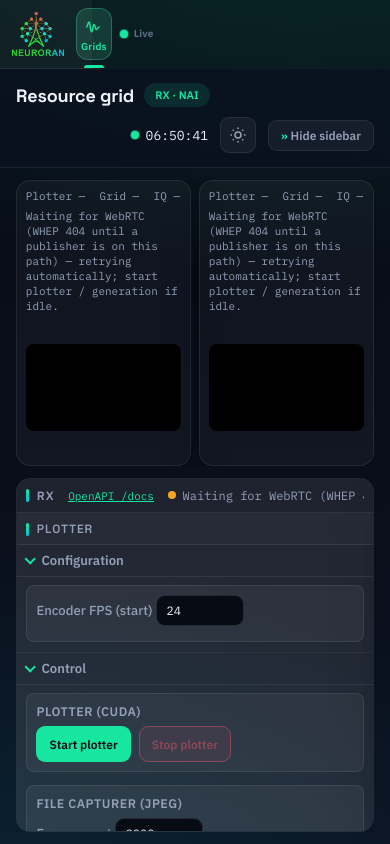
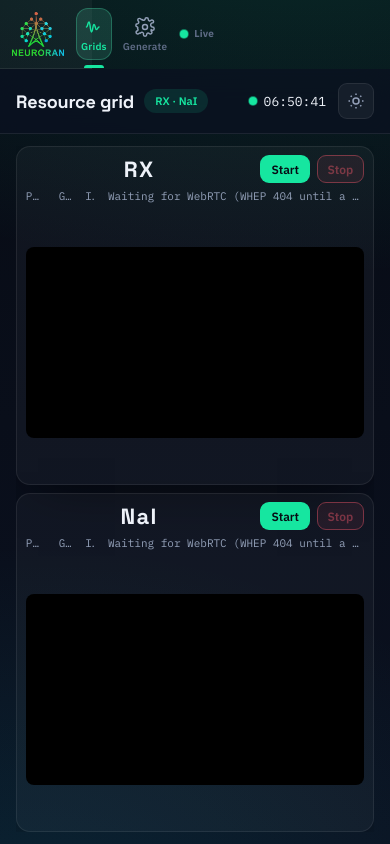
Before and after one commit to tuannv-github/resource-grid-visualizer, a website built with Vite: page frontend/index.html in a window 390 px wide. Built offline with nearby package versions, Linux system fonts and the light colour scheme; no server answers; files whose address does not match are found by name.

Commit message:
Enhance frontend layout and functionality for plotter and generator controls
- Updated `index.html` to include a new "Generate" tab for plotter controls, improving user navigation between video and generation modes.
- Added CSS styles to ensure responsive design for plotter controls and media status, enhancing usability across different screen sizes.
- Refactored `ResgridPanel` to integrate new plotter start/stop buttons, synchronizing their state with the UI for better user feedback.
- Introduced a new `railTabs` module to manage tab switching and sidebar visibility, streamlining the user experience.
- Updated relevant styles and scripts to support the new layout and functionality, ensuring a cohesive design across the application.

```diff
--- a/frontend/index.html
+++ b/frontend/index.html
@@ -12,19 +12,28 @@
     </style>
   </head>
   <body>
-    <div id="app" class="app theme-dark density-compact rg-app" style="--accent:#16E6A0;--accent2:#00C2D4;--accent-glow:#16E6A088;--bad:#FF5A6E">
+    <div id="app" class="app theme-dark density-compact rg-app rg-app--sidebar-hidden" style="--accent:#16E6A0;--accent2:#00C2D4;--accent-glow:#16E6A088;--bad:#FF5A6E">
       <aside class="rail">
         <div class="rail-brand" title="NeuroRAN">
           <img class="rail-logo" src="/NeuroRAN.png" alt="NeuroRAN" width="68" height="57" />
         </div>
         <nav class="rail-nav" aria-label="Main navigation">
-          <button type="button" class="rail-tab rail-tab-active" aria-current="page">
+          <button type="button" class="rail-tab rail-tab-active" data-rail-tab="grids" aria-current="page">
             <span class="rail-tab-icon" aria-hidden="true">
               <svg viewBox="0 0 24 24" fill="none" stroke="currentColor" stroke-width="1.75" stroke-linecap="round" stroke-linejoin="round">
                 <path d="M3 12c1.5 0 1.5-6 3-6s1.5 12 3 12 1.5-9 3-9 1.5 6 3 6 1.5-3 3-3"></path>
               </svg>
             </span>
             <span class="rail-tab-label">Grids</span>
+          </button>
+          <button type="button" class="rail-tab" data-rail-tab="generate">
+            <span class="rail-tab-icon" aria-hidden="true">
+              <svg viewBox="0 0 24 24" fill="none" stroke="currentColor" stroke-width="1.75" stroke-linecap="round" stroke-linejoin="round">
+                <circle cx="12" cy="12" r="3"></circle>
+                <path d="M19.4 15a1.65 1.65 0 0 0 .33 1.82l.06.06a2 2 0 1 1-2.83 2.83l-.06-.06a1.65 1.65 0 0 0-2.82 1.17V21a2 2 0 1 1-4 0v-.09A1.65 1.65 0 0 0 6.6 19.4a1.65 1.65 0 0 0-1.82.33l-.06.06a2 2 0 1 1-2.83-2.83l.06-.06A1.65 1.65 0 0 0 3.09 14 1.65 1.65 0 0 0 3 12a2 2 0 1 1 0-4 1.65 1.65 0 0 0 1.09-2.82l-.06-.06A2 2 0 1 1 6.86 2.3l.06.06A1.65 1.65 0 0 0 9 3.09 1.65 1.65 0 0 0 12 3a2 2 0 1 1 4 0 1.65 1.65 0 0 0 2.82 1.17l.06-.06a2 2 0 1 1 2.83 2.83l-.06.06A1.65 1.65 0 0 0 21 12a2 2 0 1 1 0 4h-.09a1.65 1.65 0 0 0-1.51 1z"></path>
+              </svg>
+            </span>
+            <span class="rail-tab-label">Generate</span>
           </button>
         </nav>
         <div class="rail-foot">
@@ -63,6 +72,7 @@
                 class="icon-btn rg-app__sidebar-toggle"
                 aria-controls="rg-sidebar"
                 aria-pressed="false"
+                hidden
                 title="Hide / show the Plotter and Generator side panel"
               >
                 <span class="rg-app__sidebar-toggle-icon" aria-hidden="true">»</span>
@@ -77,6 +87,13 @@
         <div class="rg-dashboard__media" id="rg-media-stack" aria-label="Resource grids">
           <section id="panel-dl-media" class="rg-media-card" data-direction="dl" aria-label="Downlink video">
             <div class="layout-media layout-media--solo">
+              <div class="plot-head">
+                <h2 class="plot-title" data-role="plot-title">Downlink</h2>
+                <div class="plot-controls" role="group" aria-label="Plotter">
+                  <button type="button" class="btn btn-primary" data-role="plot-start">Start</button>
+                  <button type="button" class="btn btn-danger" data-role="plot-stop" disabled>Stop</button>
+                </div>
+              </div>
               <p class="media-status" data-role="media-status" data-state="warn" aria-live="polite">
                 <span data-role="media-status-plotter">Plotter —</span>
                 <span data-role="media-status-grid">Grid —</span>
@@ -105,24 +122,18 @@
                   ></div>
                 </div>
               </figure>
-              <section data-role="iq-legend-section" class="iq-legend" hidden aria-label="PHY channel legend">
-                <div data-role="iq-legend-columns" class="iq-legend-columns">
-                  <div class="iq-legend-col iq-legend-col--dl">
-                    <div class="iq-legend-col-title">DL</div>
-                    <ul data-role="iq-legend-list-dl" class="iq-legend-list iq-legend-list--col"></ul>
-                  </div>
-                  <div class="iq-legend-col iq-legend-col--ul">
-                    <div class="iq-legend-col-title">UL</div>
-                    <ul data-role="iq-legend-list-ul" class="iq-legend-list iq-legend-list--col"></ul>
-                  </div>
-                </div>
-                <div data-role="iq-legend-notes" class="iq-legend-notes" aria-live="polite"></div>
-              </section>
             </div>
           </section>
 
           <section id="panel-ul-media" class="rg-media-card" data-direction="ul" aria-label="Uplink video" hidden>
             <div class="layout-media layout-media--solo">
+              <div class="plot-head">
+                <h2 class="plot-title" data-role="plot-title">Uplink</h2>
+                <div class="plot-controls" role="group" aria-label="Plotter">
+                  <button type="button" class="btn btn-primary" data-role="plot-start">Start</button>
+                  <button type="button" class="btn btn-danger" data-role="plot-stop" disabled>Stop</button>
+                </div>
+              </div>
               <p class="media-status" data-role="media-status" data-state="warn" aria-live="polite">
                 <span data-role="media-status-plotter">Plotter —</span>
                 <span data-role="media-status-grid">Grid —</span>
@@ -151,19 +162,6 @@
                   ></div>
                 </div>
               </figure>
-              <section data-role="iq-legend-section" class="iq-legend" hidden aria-label="PHY channel legend">
-                <div data-role="iq-legend-columns" class="iq-legend-columns">
-                  <div class="iq-legend-col iq-legend-col--dl">
-                    <div class="iq-legend-col-title">DL</div>
-                    <ul data-role="iq-legend-list-dl" class="iq-legend-list iq-legend-list--col"></ul>
-                  </div>
-                  <div class="iq-legend-col iq-legend-col--ul">
-                    <div class="iq-legend-col-title">UL</div>
-                    <ul data-role="iq-legend-list-ul" class="iq-legend-list iq-legend-list--col"></ul>
-                  </div>
-                </div>
-                <div data-role="iq-legend-notes" class="iq-legend-notes" aria-live="polite"></div>
-              </section>
             </div>
           </section>
         </div>
--- a/frontend/src/app/boot.ts
+++ b/frontend/src/app/boot.ts
@@ -3,6 +3,7 @@ import { resolvePanels, type ResolvedGuiLayout } from "../config/panelLayout";
 import { ResgridPanel } from "../panel/ResgridPanel";
 import { mountSidebarToggle } from "../ui/sidebarToggle";
 import { mountShell } from "../ui/shell";
+import { mountRailTabs } from "../ui/railTabs";
 
 const livePanels: ResgridPanel[] = [];
 
@@ -51,7 +52,7 @@ function prunePanelsNotInLayout(desiredMedia: Set<string>, desiredControls: Set<
 }
 
 function siteLabel(mode: ResolvedGuiLayout["layoutMode"]): string {
-  if (mode === "rxnai" || mode === "ulnai") return "RX · NAI";
+  if (mode === "rxnai" || mode === "ulnai") return "RX · NaI";
   if (mode === "dlul") return "DL · UL";
   return "Live";
 }
@@ -100,8 +101,9 @@ export function bootApp(): void {
   applyLayoutRootClasses(app, cfg);
   mountShell(app, siteLabel(cfg.layoutMode));
   syncDomToLayout(cfg);
-  /* Mount before panels: applies persisted `rg-app--sidebar-hidden` synchronously so the dashboard
-   * grid mounts in its final shape (no flash of full sidebar on reload). */
+  /* Grids is the first screen: plots only. Generate is the second screen and
+   * brings the plotter/generator sidebar back. */
+  mountRailTabs(app);
   mountSidebarToggle(app);
 
   console.info(
@@ -119,6 +121,9 @@ export function bootApp(): void {
     }
     const heading = controlsRoot.querySelector<HTMLElement>(".rg-panel-heading");
     if (heading) heading.textContent = spec.heading;
+    const plotTitle = mediaRoot.querySelector<HTMLElement>('[data-role="plot-title"]');
+    if (plotTitle) plotTitle.textContent = spec.heading;
+    mediaRoot.setAttribute("aria-label", `${spec.heading} video`);
     const panel = new ResgridPanel(mediaRoot as HTMLElement, {
       apiBase: spec.apiBase,
       playbackPath: spec.playbackPath,
--- a/frontend/src/config/panelLayout.ts
+++ b/frontend/src/config/panelLayout.ts
@@ -136,7 +136,7 @@ function rxNaiPanels(rx: string, nai: string): PanelBoot[] {
       apiBase: rewriteApiBaseToPageHost(nai),
       playbackPath: paths.nai,
       modeSelectId: "mode-select-nai",
-      heading: "NAI",
+      heading: "NaI",
     },
   ];
 }
--- a/frontend/src/panel/ResgridPanel.ts
+++ b/frontend/src/panel/ResgridPanel.ts
@@ -85,6 +85,8 @@ export class ResgridPanel {
   private pubGenFapi: HTMLElement;
   private btnPlotterStart: HTMLButtonElement;
   private btnPlotterStop: HTMLButtonElement;
+  private plotStartBtn: HTMLButtonElement | null = null;
+  private plotStopBtn: HTMLButtonElement | null = null;
   private btnGeneratorStart: HTMLButtonElement;
   private btnGeneratorStop: HTMLButtonElement;
   private statusPoll: ReturnType<typeof setInterval> | null = null;
@@ -120,6 +122,8 @@ export class ResgridPanel {
     this.pubGenFapi = requireRole(this.controlsRoot, "pub-gen-fapi");
     this.btnPlotterStart = requireRole(this.controlsRoot, "btn-plotter-start");
     this.btnPlotterStop = requireRole(this.controlsRoot, "btn-plotter-stop");
+    this.plotStartBtn = queryRole<HTMLButtonElement>(this.mediaRoot, "plot-start");
+    this.plotStopBtn = queryRole<HTMLButtonElement>(this.mediaRoot, "plot-stop");
     this.btnGeneratorStart = requireRole(this.controlsRoot, "btn-generator-start");
     this.btnGeneratorStop = requireRole(this.controlsRoot, "btn-generator-stop");
 
@@ -429,8 +433,7 @@ export class ResgridPanel {
     }
 
     /* Plotter accepts FIFO/env configuration; do not gate Start on UI **mode**. */
-    this.btnPlotterStart.disabled = cudaPlotterUp;
-    this.btnPlotterStop.disabled = !cudaPlotterUp;
+    this.syncPlotterButtons(cudaPlotterUp);
     const srcSel = queryRole<HTMLSelectElement>(this.controlsRoot, "synthetic-images-lavfi-source");
     if (srcSel) {
       srcSel.disabled = syntheticImagesFeedUp;
@@ -522,8 +525,7 @@ export class ResgridPanel {
       this.pubPath.textContent = "—";
       this.pubFrames.textContent = "—";
       this.pubIqProducerFps.textContent = "—";
-      this.btnPlotterStart.disabled = false;
-      this.btnPlotterStop.disabled = true;
+      this.syncPlotterButtons(false);
       this.btnGeneratorStart.disabled = true;
       this.btnGeneratorStop.disabled = true;
       this.pubGenFapi.textContent = "—";
@@ -556,6 +558,13 @@ export class ResgridPanel {
     inp.value = String(Math.trunc(j.encoder_fps));
   }
 
+  private syncPlotterButtons(running: boolean): void {
+    this.btnPlotterStart.disabled = running;
+    this.btnPlotterStop.disabled = !running;
+    if (this.plotStartBtn) this.plotStartBtn.disabled = running;
+    if (this.plotStopBtn) this.plotStopBtn.disabled = !running;
+  }
+
   async onPlotterStart(): Promise<void> {
     const encOpt = this.plotterEncoderFpsStartOption();
     if (encOpt !== undefined && (encOpt < 1 || encOpt > 50)) {
@@ -565,6 +574,7 @@ export class ResgridPanel {
       return;
     }
     this.btnPlotterStart.disabled = true;
+    if (this.plotStartBtn) this.plotStartBtn.disabled = true;
     try {
       const startBody: { encoder_fps?: number } = {};
       if (encOpt !== undefined) startBody.encoder_fps = encOpt;
@@ -717,6 +727,7 @@ export class ResgridPanel {
 
   async onPlotterStop(): Promise<void> {
     this.btnPlotterStop.disabled = true;
+    if (this.plotStopBtn) this.plotStopBtn.disabled = true;
     try {
       const r = await this.api.postPlotterStop(logPlayback);
       if (!r.ok) {
@@ -770,6 +781,8 @@ export class ResgridPanel {
     this.setSwaggerLink();
     this.btnPlotterStart.addEventListener("click", () => void this.onPlotterStart());
     this.btnPlotterStop.addEventListener("click", () => void this.onPlotterStop());
+    this.plotStartBtn?.addEventListener("click", () => void this.onPlotterStart());
+    this.plotStopBtn?.addEventListener("click", () => void this.onPlotterStop());
     this.btnGeneratorStart.addEventListener("click", () => void this.onGeneratorStart());
     this.btnGeneratorStop.addEventListener("click", () => void this.onGeneratorStop());
     queryRole<HTMLButtonElement>(this.controlsRoot, "btn-generator-resource-grid-fps-apply")?.addEventListener(
--- a/frontend/src/style.css
+++ b/frontend/src/style.css
@@ -23,8 +23,29 @@ body {
 
 #app .app-body,
 #app .main-col {
+  flex: 1 1 auto;
+  align-self: stretch;
+  min-width: 0;
   min-height: 0;
-  height: 100%;
+  width: 100%;
+  max-width: 100%;
+  height: auto;
+}
+
+/* The shared shell turns .app-body into a column under 1280px and does not
+   stretch it, which leaves the plots on only part of the window. */
+@media (max-width: 1279px) {
+  #app .app-body {
+    flex-direction: row;
+    align-items: stretch;
+  }
+}
+
+@media (max-width: 767px) {
+  #app .app-body {
+    flex-direction: column;
+    width: 100%;
+  }
 }
 
 #app .main-col {
@@ -87,6 +108,10 @@ body {
   display: none !important;
 }
 
+[data-role="btn-sidebar-toggle"][hidden] {
+  display: none !important;
+}
+
 /* Sizing context for tall vs wide auto-layout of #rg-media-stack */
 .rg-media-stack-host {
   min-width: 0;
@@ -109,13 +134,20 @@ body {
   overflow: hidden;
 }
 
-/* Dual (DL+UL or UL+NAI): side-by-side when host is wide, stacked when tall */
+/* Dual plots sit side by side until the area is too narrow for two axis gutters
+   plus a readable square, then they stack. */
 .rg-app--dual #rg-media-stack {
   flex-direction: row;
   align-items: stretch;
 }
 
 @container rg-media-stack (aspect-ratio < 1) {
+  .rg-app--dual #rg-media-stack {
+    flex-direction: column;
+  }
+}
+
+@container rg-media-stack (max-width: 46rem) {
   .rg-app--dual #rg-media-stack {
     flex-direction: column;
   }
@@ -320,7 +352,6 @@ body {
   font-size: 12px;
   font-weight: 600;
   letter-spacing: 0.08em;
-  text-transform: uppercase;
   color: var(--text-dim);
   flex: 0 0 auto;
   white-space: nowrap;
@@ -356,15 +387,86 @@ body {
   white-space: nowrap;
 }
 
+.plot-head {
+  position: relative;
+  display: flex;
+  align-items: center;
+  justify-content: center;
+  gap: 8px;
+  margin: 0 0 0.35rem;
+  min-width: 0;
+  min-height: 28px;
+}
+
+.plot-title {
+  display: flex;
+  align-items: center;
+  justify-content: center;
+  width: 100%;
+  margin: 0;
+  font-family: "Space Grotesk", sans-serif;
+  font-size: 22px;
+  font-weight: 700;
+  letter-spacing: 0.06em;
+  color: var(--text);
+  text-align: center;
+}
+
+.plot-controls {
+  display: none;
+  position: absolute;
+  right: 0;
+  top: 50%;
+  transform: translateY(-50%);
+  flex: 0 0 auto;
+  gap: 0.4rem;
+}
+
+#app:not(.rg-app--tab-generate) .plot-controls {
+  display: flex;
+}
+
+.plot-controls .btn {
+  min-height: 28px;
+  padding: 4px 10px;
+}
+
+/* Narrow card: keep Start/Stop from covering the centered title. */
+@container rg-media (max-width: 22rem) {
+  .plot-head {
+    justify-content: space-between;
+  }
+
+  .plot-title {
+    width: auto;
+    flex: 1 1 auto;
+    overflow: hidden;
+  }
+
+  #app:not(.rg-app--tab-generate) .plot-controls {
+    position: static;
+    transform: none;
+  }
+}
+
 .media-status {
   display: flex;
-  flex-wrap: wrap;
+  flex-wrap: nowrap;
   gap: 0.35rem 0.9rem;
   margin: 0 0 0.4rem;
+  min-height: 1.35em;
+  overflow: hidden;
   font-family: "IBM Plex Mono", monospace;
   font-size: 11px;
   line-height: 1.35;
   color: var(--text-dim);
+}
+
+.media-status > span {
+  min-width: 0;
+  overflow: hidden;
+  text-overflow: ellipsis;
+  white-space: nowrap;
 }
 
 .media-status[data-state="ok"] {
@@ -390,9 +492,13 @@ body {
 
 .layout-media--solo {
   max-height: none;
-  /* Size queries so IQ plot can cap to this column’s width and height */
+}
+
+/* Size the square from the figure only, so the title and status above it
+   do not change the plot size from card to card. */
+.layout-media--solo .video-figure {
   container-type: size;
-  container-name: solo-media;
+  container-name: plot-figure;
 }
 
 /* Fill the media column: gives the figure a definite block-size so 16:9 / IQ grids lay out reliably */
@@ -426,7 +532,7 @@ body {
  * the figure must use flex:1 1 0 from .layout-media--solo .video-figure so extra column height isn’t stuck at flex-start.
  */
 .layout-media--solo .video-figure:has([data-role="video-axes"][data-iq-visible="true"]) {
-  align-items: stretch;
+  align-items: center;
   justify-content: center;
 }
 
@@ -587,26 +693,27 @@ body {
 
 .video-axes[data-iq-visible="true"] {
   /*
-   * Cap plot width to this grid’s own width (not vmin alone — vmin can exceed a narrow .layout column).
-   * 3.5rem ≈ tick column + column-gap; keeps the video column inside .video-figure.
+   * Left column is the PRB axis. A matching empty column on the right keeps the
+   * heatmap centered, so the two plots stay symmetric.
+   * 6rem = two 2.5rem axis columns + two 0.5rem gaps.
    */
-  --iq-plot-size: min(
-    calc(100% - 3.5rem),
-    min(92vmin, calc(100vh - 11rem))
+  --iq-axis: 2.5rem;
+  --iq-plot-size: max(
+    0px,
+    min(
+      max(0px, calc(100% - 6rem)),
+      min(92vmin, max(0px, calc(100vh - 11rem)))
+    )
   );
-  /* One shared column width: ticks + label edges align with video pixels. */
-  grid-template-columns: 2.5rem minmax(0, var(--iq-plot-size));
+  grid-template-columns: var(--iq-axis) minmax(0, var(--iq-plot-size)) var(--iq-axis);
   grid-template-rows: auto auto auto;
   align-content: center;
-  /* Full-width container; plot + tick column centered when narrower than the card */
   justify-content: center;
   width: 100%;
   max-width: 100%;
   box-sizing: border-box;
-  /* No vertical gutter between title / frame / ticks (removes visible top & bottom bands). */
   row-gap: 0;
   column-gap: 0.5rem;
-  /* Shrink-wrapped height from rows; flex:1 on grid broke row sizing / video in some layouts */
   flex: 0 0 auto;
   min-height: 0;
 }
@@ -660,25 +767,27 @@ body {
 
 @supports (width: 1cqi) {
   .rg-media-card .video-axes[data-iq-visible="true"] {
-    --iq-plot-size: min(
-      calc(100% - 3.5rem),
-      100cqi - 3.5rem,
-      92vmin,
-      calc(100vh - 11rem)
+    --iq-plot-size: max(
+      0px,
+      min(
+        max(0px, calc(100% - 6rem)),
+        max(0px, 100cqi - 6rem),
+        92vmin,
+        max(0px, calc(100vh - 11rem))
+      )
     );
   }
 
-  /* Solo media column: cap square to column height as well as width (avoids vmin overflow).
-   * Guard cqh: before layout / zero block-size, 100cqh can be 0 → negative calc broke --iq-plot-size and hid video. */
+  /* Figure is the size container: 100cqh is the space under the title, not the whole card.
+   * 1.75rem leaves the symbol label and tick row. 6rem is both axis columns plus gaps.
+   * Clamp at 0 so a narrow card cannot feed a negative size into the grid. */
   .layout-media--solo .video-axes[data-iq-visible="true"] {
     --iq-plot-size: max(
       1px,
       min(
-        calc(100% - 3.5rem),
-        100cqi - 3.5rem,
-        max(0px, calc(100cqh - 5rem)),
-        92vmin,
-        calc(100vh - 11rem)
+        max(0px, calc(100cqi - 6rem)),
+        max(0px, calc(100cqh - 1.75rem)),
+        92vmin
       )
     );
   }
@@ -873,13 +982,13 @@ body {
 
 @media (max-width: 960px) {
   .rg-dashboard {
-    grid-template-columns: 1fr;
-    grid-template-rows: minmax(0, 1fr) minmax(0, 42vh);
+    grid-template-columns: minmax(0, 1fr);
+    grid-template-rows: minmax(0, 1fr);
   }
 
-  /* Sidebar hidden: drop the second row so the media stack fills the viewport. */
-  .rg-app--sidebar-hidden .rg-dashboard {
-    grid-template-rows: minmax(0, 1fr);
+  /* Generate tab with the sidebar open: plots on top, controls underneath. */
+  .rg-app--tab-generate:not(.rg-app--sidebar-hidden) .rg-dashboard {
+    grid-template-rows: minmax(0, 1fr) minmax(12rem, 38vh);
   }
 
   .rg-dashboard__side {
--- /dev/null
+++ b/frontend/src/ui/railTabs.ts
@@ -0,0 +1,45 @@
+/**
+ * Two rail screens share the same plots:
+ *   grids    — video only (sidebar stays off)
+ *   generate — the plotter and generator controls, for generation tests
+ */
+
+const SIDEBAR_HIDDEN_CLASS = "rg-app--sidebar-hidden";
+
+type RailTab = "grids" | "generate";
+
+function syncToggle(visibleSidebar: boolean): void {
+  const button = document.querySelector<HTMLButtonElement>('[data-role="btn-sidebar-toggle"]');
+  if (!button) return;
+  button.hidden = !visibleSidebar;
+  if (!visibleSidebar) return;
+  button.setAttribute("aria-pressed", "false");
+  const labelEl = button.querySelector<HTMLElement>('[data-role="btn-sidebar-toggle-label"]');
+  if (labelEl) labelEl.textContent = "Hide sidebar";
+  button.title = "Hide the Plotter and Generator side panel";
+}
+
+function showTab(app: HTMLElement, tab: RailTab): void {
+  const generate = tab === "generate";
+  app.classList.toggle("rg-app--tab-generate", generate);
+  app.classList.toggle(SIDEBAR_HIDDEN_CLASS, !generate);
+  document.querySelectorAll<HTMLButtonElement>("[data-rail-tab]").forEach((button) => {
+    const on = button.dataset.railTab === tab;
+    button.classList.toggle("rail-tab-active", on);
+    if (on) button.setAttribute("aria-current", "page");
+    else button.removeAttribute("aria-current");
+  });
+  const crumb = document.querySelector<HTMLElement>(".crumb");
+  if (crumb) crumb.textContent = generate ? "Generation test" : "Resource grid";
+  syncToggle(generate);
+}
+
+export function mountRailTabs(app: HTMLElement): void {
+  document.querySelectorAll<HTMLButtonElement>("[data-rail-tab]").forEach((button) => {
+    button.addEventListener("click", () => {
+      const tab = button.dataset.railTab === "generate" ? "generate" : "grids";
+      showTab(app, tab);
+    });
+  });
+  showTab(app, "grids");
+}
--- a/frontend/src/ui/sidebarToggle.ts
+++ b/frontend/src/ui/sidebarToggle.ts
@@ -1,64 +1,35 @@
 /**
- * Toolbar control that hides / shows the dashboard sidebar (`.rg-dashboard__side`).
- *
- * Adds the `rg-app--sidebar-hidden` modifier on `#app` to collapse the dashboard grid to a single
- * media column. The user choice is persisted to `localStorage` under `SIDEBAR_HIDDEN_STORAGE_KEY`
- * so it survives reloads and is applied **before** panels boot (no layout flash).
+ * Toolbar control that hides / shows the dashboard sidebar on the Generate tab.
  *
  * DOM contract (see `index.html`):
  *   - `<button data-role="btn-sidebar-toggle" aria-controls="rg-sidebar" aria-pressed="…">`
- *     with a child `[data-role="btn-sidebar-toggle-label"]` (text changes between "Hide sidebar"
- *     and "Show sidebar"). `aria-pressed="true"` ↔ sidebar is hidden.
+ *     with a child `[data-role="btn-sidebar-toggle-label"]`.
+ *     `aria-pressed="true"` means the sidebar is hidden.
  */
 
-const SIDEBAR_HIDDEN_STORAGE_KEY = "resgrid:sidebarHidden";
 const SIDEBAR_HIDDEN_CLASS = "rg-app--sidebar-hidden";
 const LABEL_HIDDEN = "Show sidebar";
 const LABEL_VISIBLE = "Hide sidebar";
-
-function safeReadHidden(): boolean {
-  try {
-    return globalThis.localStorage?.getItem(SIDEBAR_HIDDEN_STORAGE_KEY) === "1";
-  } catch {
-    return false;
-  }
-}
-
-function safeWriteHidden(hidden: boolean): void {
-  try {
-    globalThis.localStorage?.setItem(SIDEBAR_HIDDEN_STORAGE_KEY, hidden ? "1" : "0");
-  } catch {
-    /* private mode / disabled storage — toggle still works in-memory */
-  }
-}
-
-/** Apply the persisted preference to `#app` synchronously so the dashboard mounts in the right shape. */
-export function applyPersistedSidebarState(app: HTMLElement): boolean {
-  const hidden = safeReadHidden();
-  app.classList.toggle(SIDEBAR_HIDDEN_CLASS, hidden);
-  return hidden;
-}
 
 function syncButtonState(button: HTMLButtonElement, hidden: boolean): void {
   button.setAttribute("aria-pressed", hidden ? "true" : "false");
   const labelEl = button.querySelector<HTMLElement>('[data-role="btn-sidebar-toggle-label"]');
   if (labelEl) labelEl.textContent = hidden ? LABEL_HIDDEN : LABEL_VISIBLE;
   button.title = hidden
-    ? "Show the Plotter & Generator side panel"
-    : "Hide the Plotter & Generator side panel";
+    ? "Show the Plotter and Generator side panel"
+    : "Hide the Plotter and Generator side panel";
 }
 
-/** Bind the toolbar button so clicks toggle the sidebar; returns the initial hidden state. */
+/** Bind the toolbar button so clicks toggle the sidebar on the Generate tab. */
 export function mountSidebarToggle(app: HTMLElement): boolean {
-  const initiallyHidden = applyPersistedSidebarState(app);
   const button = document.querySelector<HTMLButtonElement>('[data-role="btn-sidebar-toggle"]');
-  if (!button) return initiallyHidden;
-  syncButtonState(button, initiallyHidden);
+  if (!button) return app.classList.contains(SIDEBAR_HIDDEN_CLASS);
+  syncButtonState(button, app.classList.contains(SIDEBAR_HIDDEN_CLASS));
   button.addEventListener("click", () => {
+    if (!app.classList.contains("rg-app--tab-generate")) return;
     const nowHidden = !app.classList.contains(SIDEBAR_HIDDEN_CLASS);
     app.classList.toggle(SIDEBAR_HIDDEN_CLASS, nowHidden);
-    safeWriteHidden(nowHidden);
     syncButtonState(button, nowHidden);
   });
-  return initiallyHidden;
+  return app.classList.contains(SIDEBAR_HIDDEN_CLASS);
 }
```
